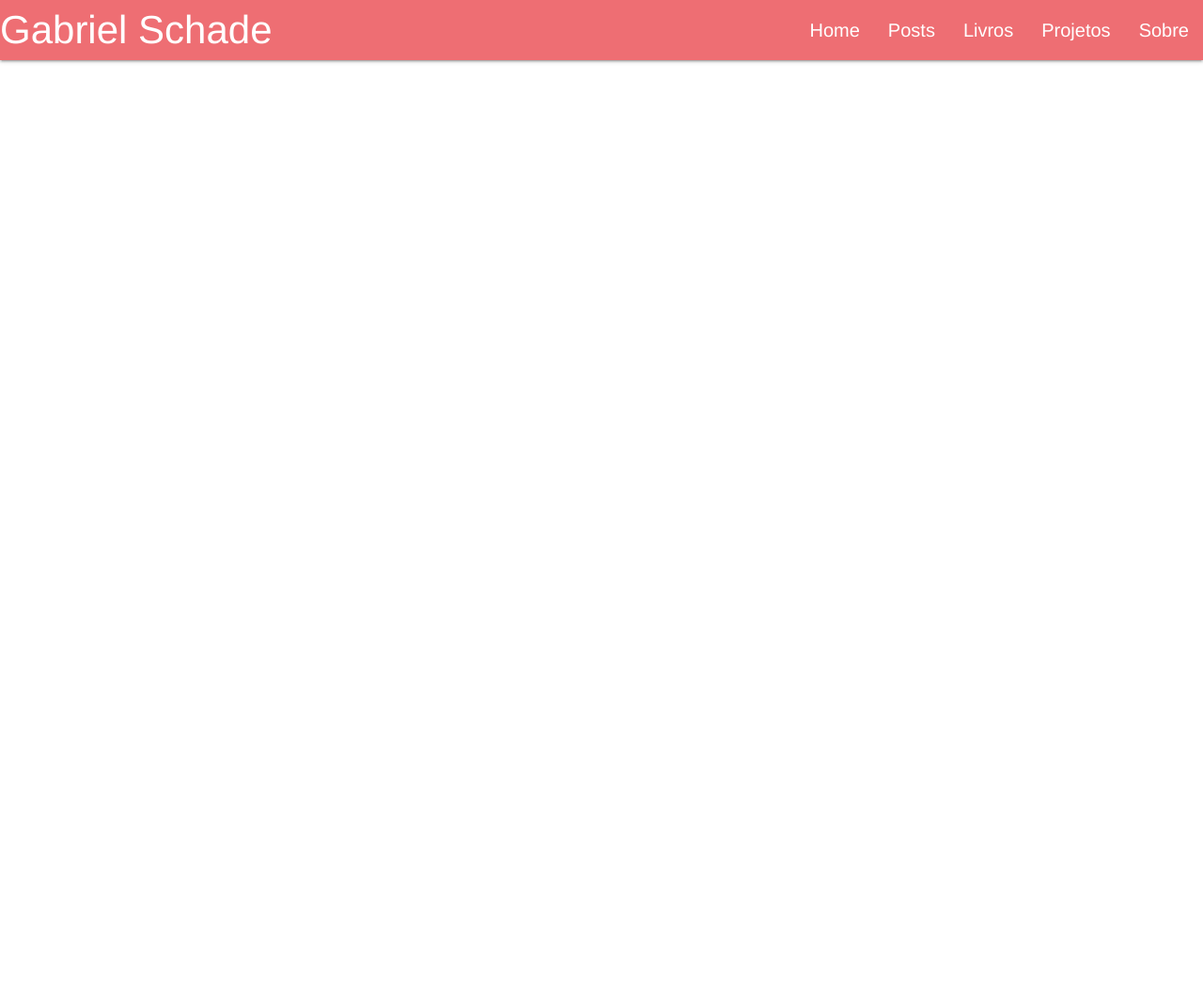
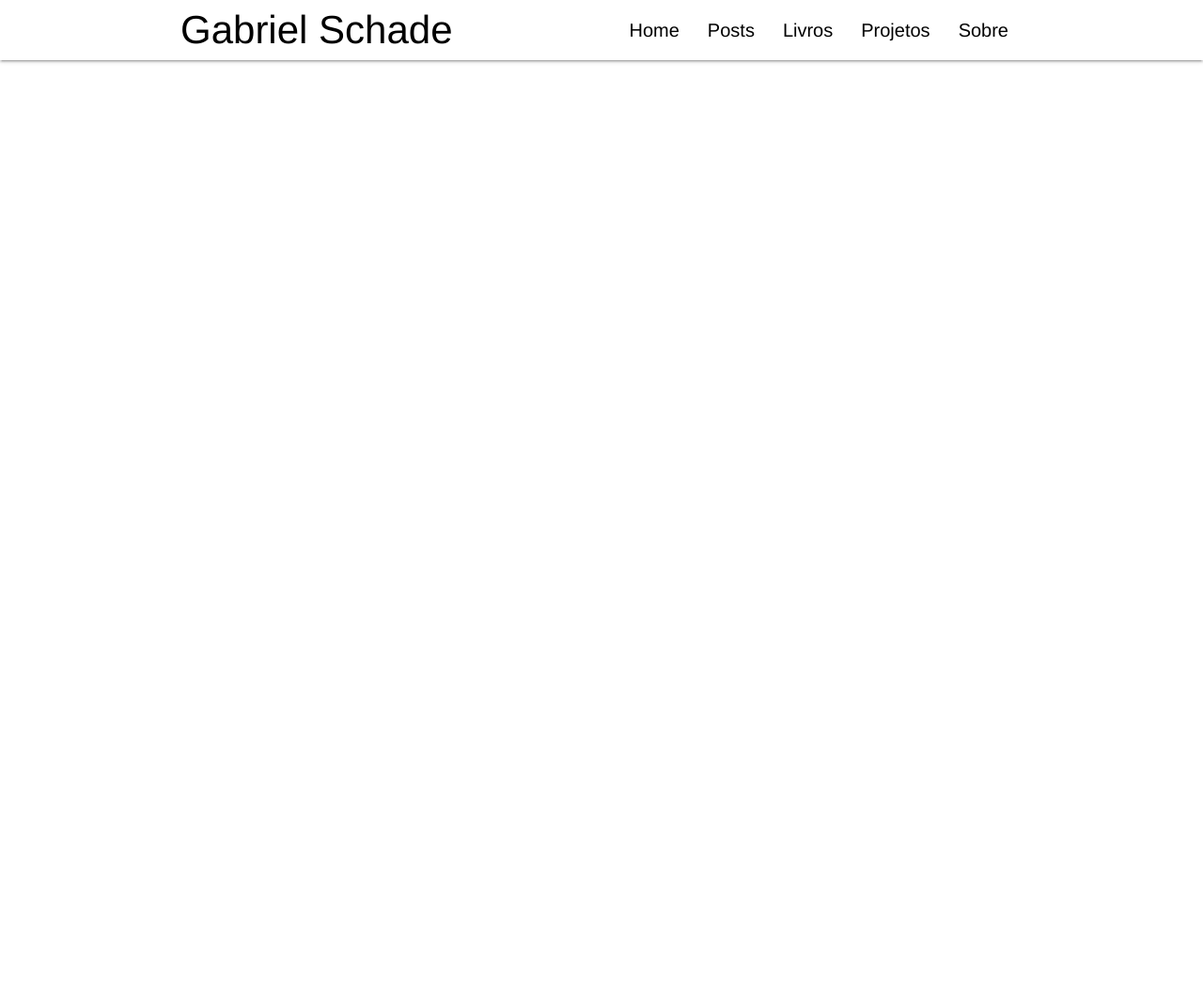
Before and after one commit to gabrielschade/gabrielschade.github.io, a Jekyll site: the page built from new.md, in a window 1280 px wide. Shown: the whole page at 94% size. Built offline with Jekyll 4.4.1, drawn with Linux system fonts in a browser that asks for light colours; nearby versions of some CDN libraries; comment, search, counter and statistics services are not loaded.

Commit message:
alteração de cores

```diff
--- a/_layouts/default-new.html
+++ b/_layouts/default-new.html
@@ -5,7 +5,7 @@
 
 <body>
   <nav id="navbar">
-    <div class="nav-wrapper">
+    <div class="nav-wrapper container">
       <a href="#!" class="brand-logo">Gabriel Schade</a>
       <a href="#" data-target="mobile-demo" class="sidenav-trigger"><i class="material-icons">menu</i></a>
       <ul class="right hide-on-med-and-down">
@@ -24,6 +24,7 @@
       <li><a href="/livros">Livros</a></li>
       <li><a href="/livros">Projetos</a></li>
       <li><a href="/about">Sobre</a></li>
+      <a href="#" onclick="$('.sidenav').sidenav('close');"><i class="material-icons">close</i></a>
   </ul>
 
 
--- a/css/blog-new.css
+++ b/css/blog-new.css
@@ -0,0 +1,39 @@
+/*RESET*/
+body{
+    font-size:14px;
+}
+/*RESETEND*/
+
+/*SIDENAV TRIGGER*/
+
+nav{
+    background-color:white;
+}
+
+nav li>a,
+nav .brand-logo{
+    color:initial;
+}
+
+.sidenav-trigger{
+    float:right !important;
+}
+
+.sidenav{
+    width:100%;
+}
+
+
+
+.sidenav li>a{
+    font-size:1.4em;
+}
+
+.sidenav i{
+    position: fixed;
+    top: 15px;
+    right: 20px;
+    color:rgba(0,0,0,0.87);
+}
+
+/*SIDENAV TRIGGER END*/
```
